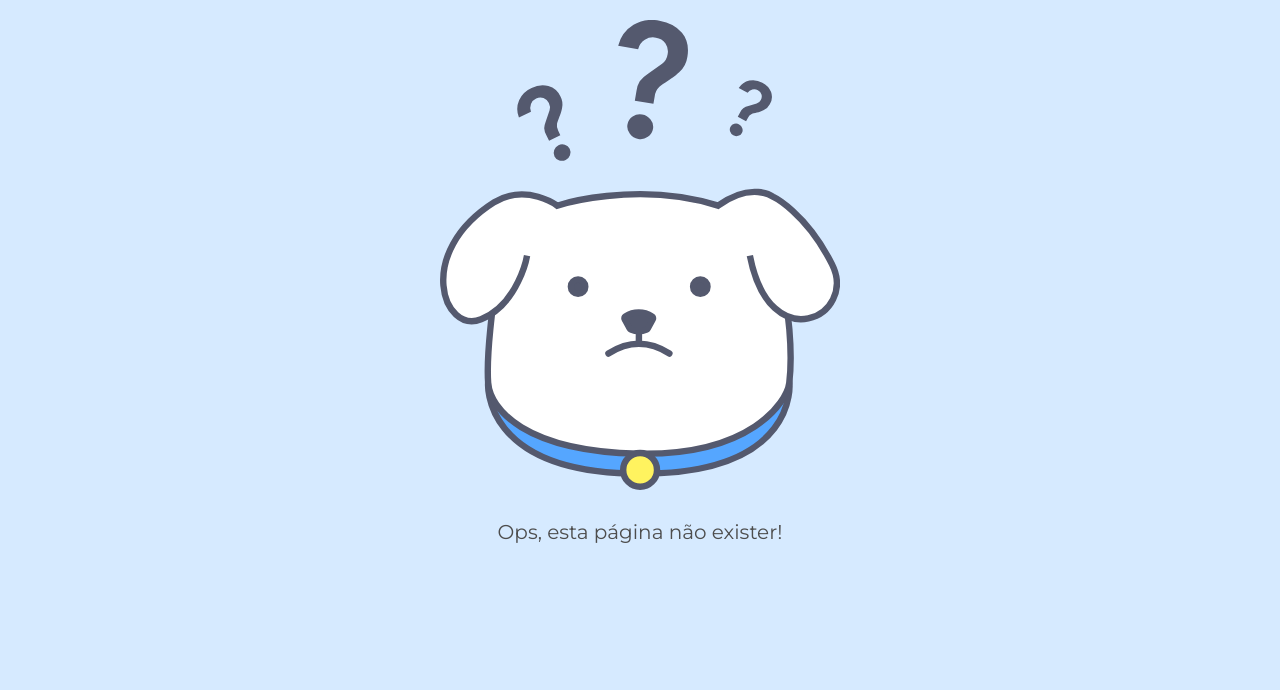
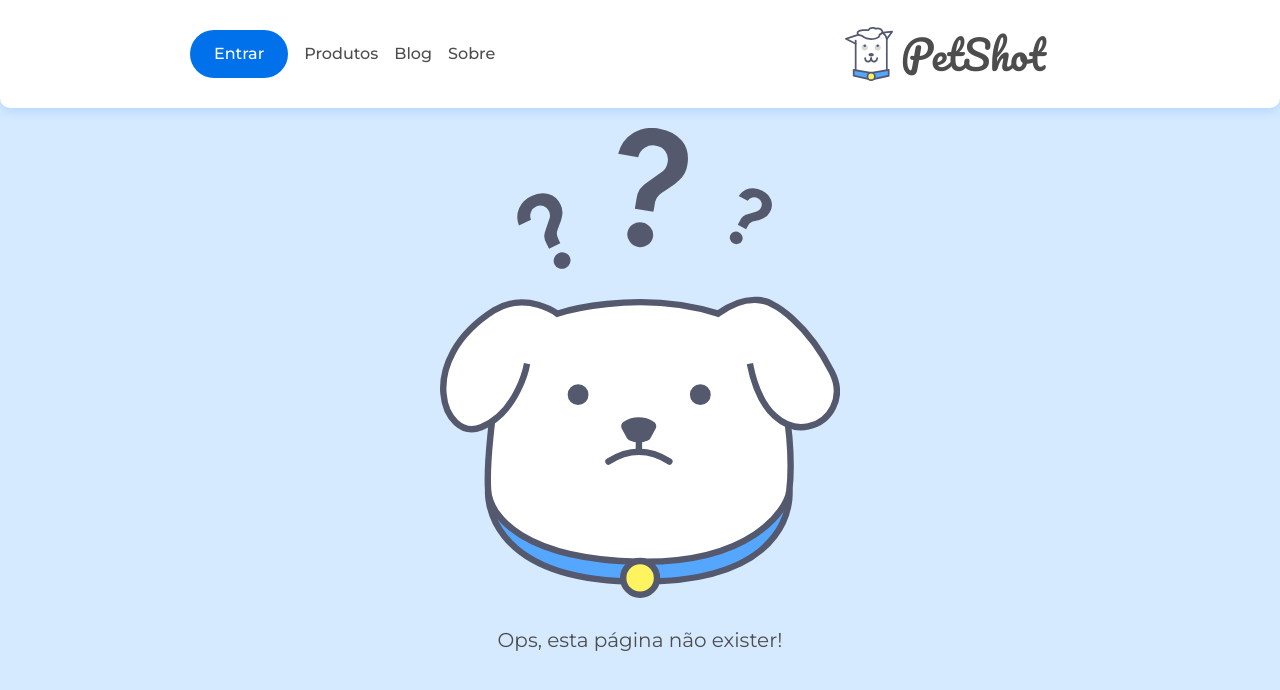
Before and after one commit to BarbaraPSousa/react-route, a React (Create React App) app in the folder petshop/: page /post/1 in a window 1280 px wide. Shown: the top 690 px of the page. Built offline with nearby package versions, Linux system fonts and the light colour scheme.

Commit message:
Criando NavBar

```diff
--- a/petshop/src/App.jsx
+++ b/petshop/src/App.jsx
@@ -1,17 +1,19 @@
 import React from 'react'
 import './assets/css/base/base.css'
+import { BrowserRouter as Router, Route, Switch } from 'react-router-dom'
 
 import Home from './paginas/Home'
 import Sobre from './paginas/Sobre'
 import Pagina404 from './paginas/pagina404'
+import Cabecalho from './components/Cabecalho'
 
-import { BrowserRouter as Router, Route, Switch } from 'react-router-dom'
 
 function App() {
   return (
     <>
       <Router>
 
+      <Cabecalho />
         <Switch>
           <Route exact path="/">
             <Home />
--- /dev/null
+++ b/petshop/src/components/Cabecalho.jsx
@@ -0,0 +1,33 @@
+import React from 'react'
+import imagem from '../assets/img/doguito.svg'
+import '../assets/css/componentes/cabecalho.css'
+
+const Cabecalho = () => {
+  return (
+    <header className="cabecalho container">
+      <div className="menu-hamburger">
+        <span className="menu-hamburger__icone"></span>
+      </div>
+
+      <div className="cabecalho-contatiner">
+        <a href="/" className="flex flex--centro">
+          <img className="cabecalho__logo" src={imagem} alt="Logo Doguito" />
+          <h1 className="cabecalho__titulo">PetShot</h1>
+        </a>
+      </div>
+
+      <nav className="menu-cabecalho">
+        <ul className="menu-itens">
+          <li> <a href="#" className='menu-item menu-item--entrar'>Entrar</a></li>
+          <li><a href="#" className='menu-item'>Produtos</a></li>
+          <li><a href="/" className='menu-item'>Blog</a></li>
+          <li><a href="/sobre" className='menu-item'>Sobre</a></li>
+        </ul>
+      </nav>
+
+      <div className='menu-cabecalho-background'></div>
+    </header>
+  )
+}
+
+export default Cabecalho
```
Also changed, not shown: 1 other file (tests, documents, lock files or other folders).
